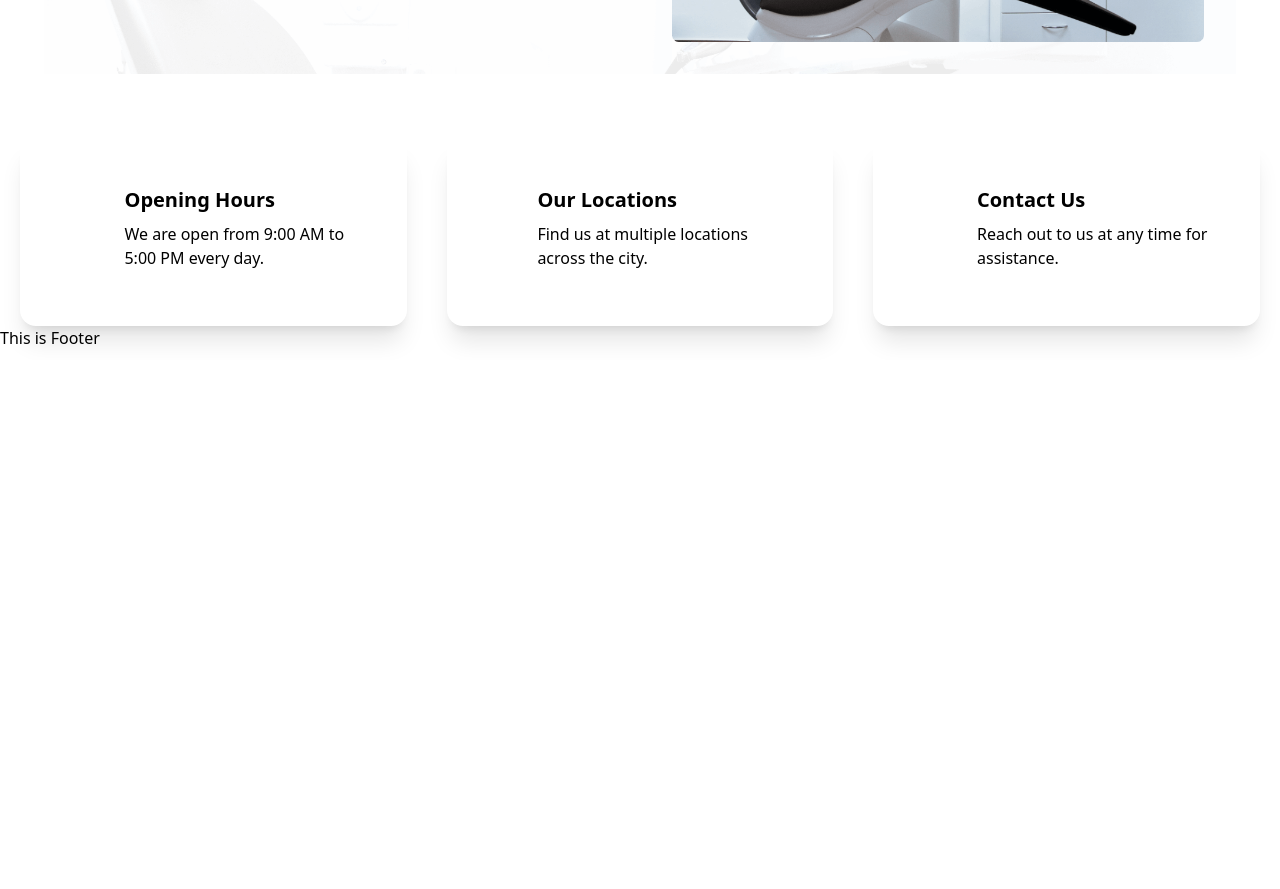
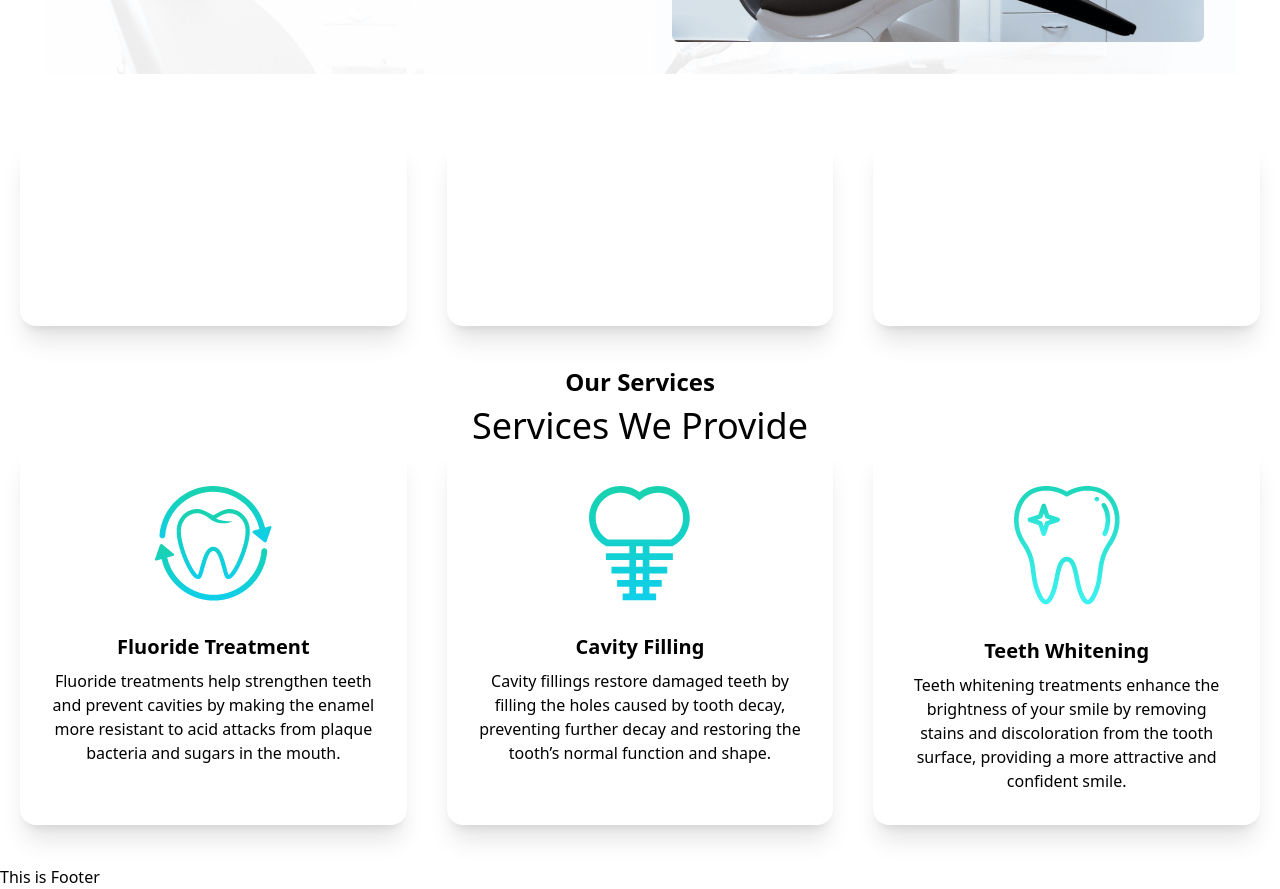
Before and after one commit to rakibgithub21/Doctors-Portal-Client-side, a React (Vite) app: page / in a window 1280 px wide. Shown: the part 440-1329 px from the top of the page. Before the commit the page ends 800 px from the top, so only its background shows below. Built offline with nearby package versions, Linux system fonts and the light colour scheme.

Commit message:
make a services component and add it home page

```diff
--- a/src/Pages/Home/Home/Home.jsx
+++ b/src/Pages/Home/Home/Home.jsx
@@ -1,5 +1,6 @@
 import InfoCards from "../InfoCards/InfoCards";
 import Banner from "./Banner/Banner";
+import Services from "./Services/Services";
 
 
 const Home = () => {
@@ -7,6 +8,7 @@ const Home = () => {
         <div className="mx-5">
             <Banner></Banner>
             <InfoCards></InfoCards>
+            <Services></Services>
         </div>
     );
 };
--- /dev/null
+++ b/src/Pages/Home/Home/Services/Service.jsx
@@ -0,0 +1,19 @@
+import React from 'react';
+
+const Service = ({ service }) => {
+    const {name,description,img} = service
+    return (
+        <div className="card  bg-base-100 shadow-xl">
+            <figure className="px-10 pt-10">
+                <img src={img} alt="Shoes" className="rounded-xl" />
+            </figure>
+            <div className="card-body items-center text-center">
+                <h2 className="card-title">{name}</h2>
+                <p>{description}</p>
+
+            </div>
+        </div>
+    );
+};
+
+export default Service;
--- /dev/null
+++ b/src/Pages/Home/Home/Services/Services.jsx
@@ -0,0 +1,47 @@
+import fluoride from '../../../../assets/images/fluoride.png'
+import cavity from '../../../../assets/images/cavity.png'
+import whitening from '../../../../assets/images/whitening.png'
+import Service from './Service';
+
+const Services = () => {
+    const services = [
+        {
+            id: 1,
+            name: 'Fluoride Treatment',
+            description: 'Fluoride treatments help strengthen teeth and prevent cavities by making the enamel more resistant to acid attacks from plaque bacteria and sugars in the mouth.',
+            img: fluoride
+        },
+        {
+            id: 2,
+            name: 'Cavity Filling',
+            description: 'Cavity fillings restore damaged teeth by filling the holes caused by tooth decay, preventing further decay and restoring the tooth’s normal function and shape.',
+            img: cavity
+        },
+        {
+            id: 3,
+            name: 'Teeth Whitening',
+            description: 'Teeth whitening treatments enhance the brightness of your smile by removing stains and discoloration from the tooth surface, providing a more attractive and confident smile.',
+            img: whitening
+        }
+
+    ]
+    return (
+        <div className="my-10">
+            <div className="text-center space-y-2">
+                <h3 className="text-2xl text-primary font-bold">Our Services</h3>
+                <h2 className="text-4xl ">Services We Provide</h2>
+            </div>
+            <div className='grid grid-cols-1 md:grid-cols-2 lg:grid-cols-3 gap-10'>
+                {
+                    services.map(service => <Service
+                        key={service.id}
+                        service={service}
+                    ></Service>)
+                }
+            </div>
+
+        </div>
+    );
+};
+
+export default Services;
--- a/src/Pages/Home/InfoCards/InfoCard.jsx
+++ b/src/Pages/Home/InfoCards/InfoCard.jsx
@@ -4,7 +4,7 @@ const InfoCard = ({ card }) => {
     console.log(card);
     const{ name,description,icon,bgClass} = card;
     return (
-        <div className={`card card-side  shadow-xl p-4 ${bgClass}`}>
+        <div className={`card card-side text-white shadow-xl p-4 ${bgClass}`}>
             <figure><img src={icon} alt="" /></figure>
             <div className="card-body">
                 <h2 className="card-title">{name}</h2>
```
